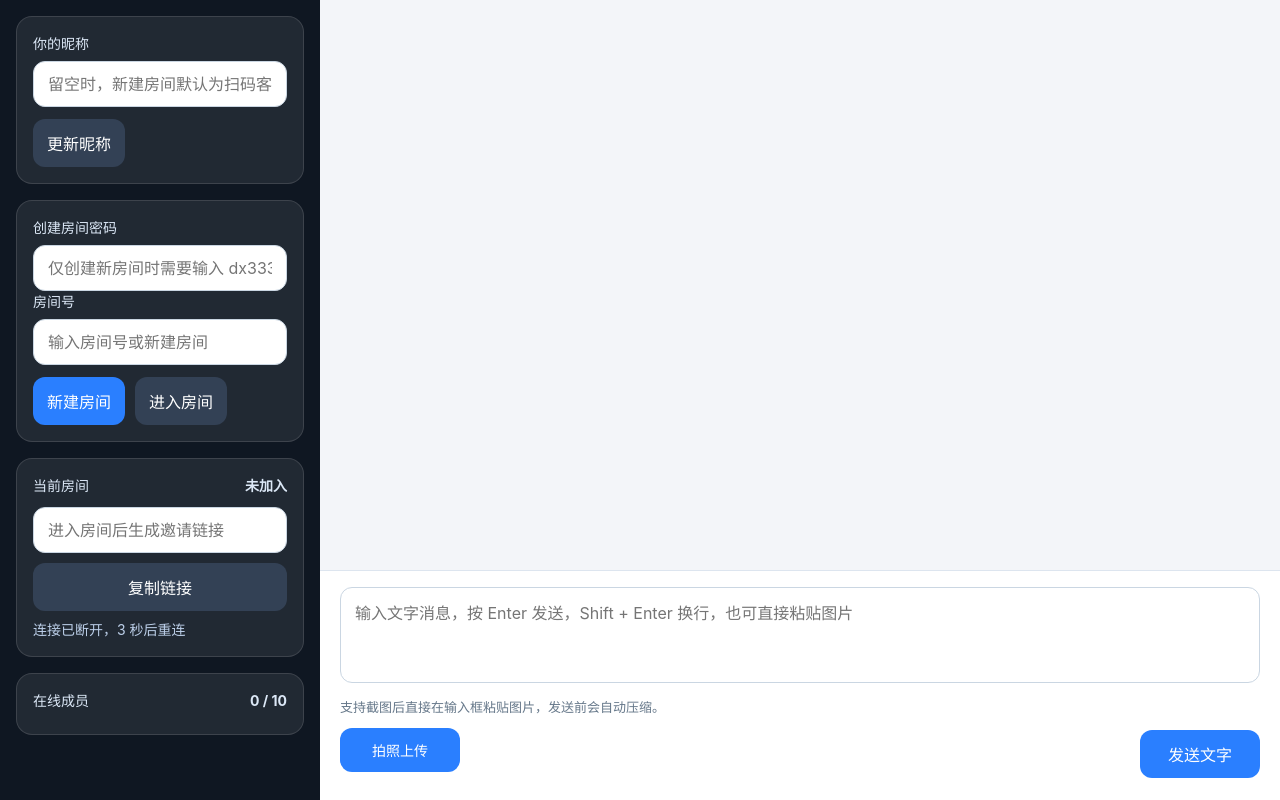
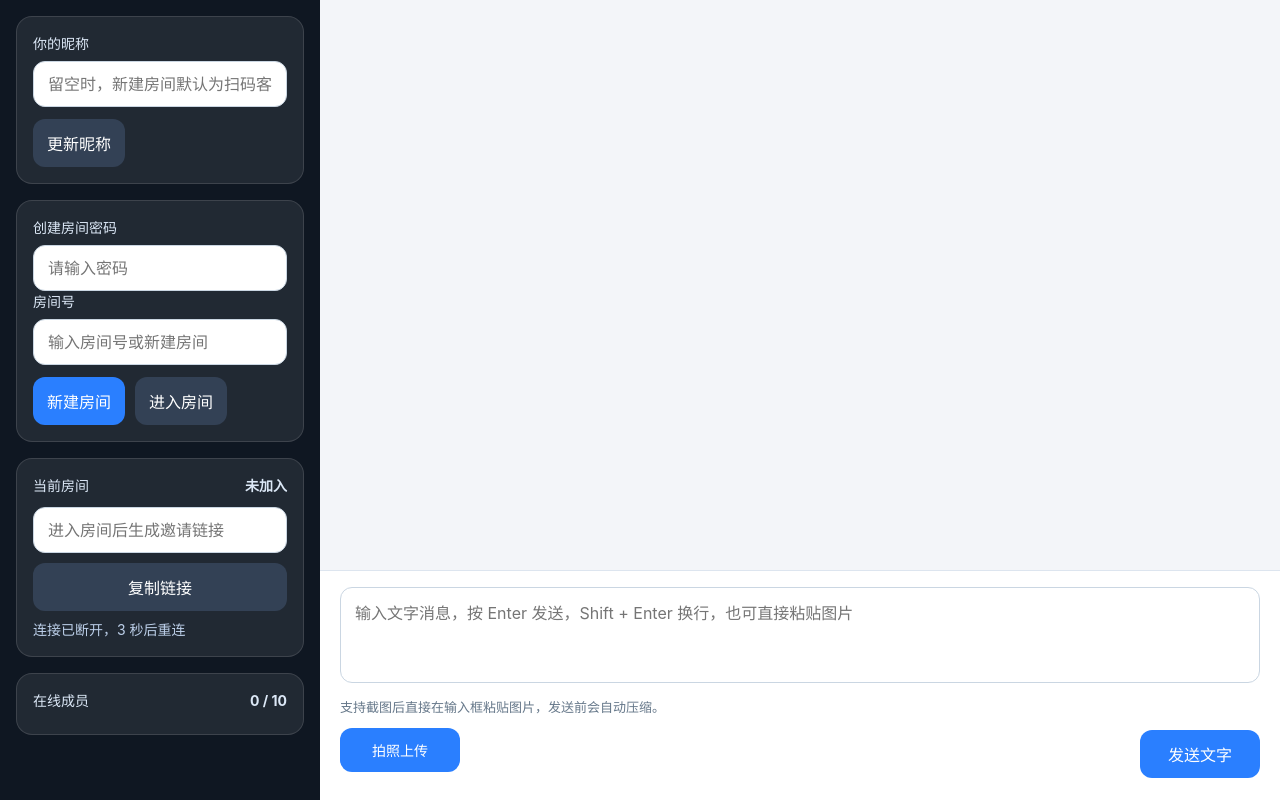
Before and after one commit to tztmr/private_chat, a website: page public/index.html in a window 1280 px wide. Drawn offline with Linux system fonts and the light colour scheme.

Commit message:
chore: change password input placeholder text

```diff
--- a/public/index.html
+++ b/public/index.html
@@ -19,7 +19,7 @@
 
         <div id="roomCard" class="card">
           <label for="passwordInput">创建房间密码</label>
-          <input id="passwordInput" type="password" maxlength="50" placeholder="仅创建新房间时需要输入 dx333" />
+          <input id="passwordInput" type="password" maxlength="50" placeholder="请输入密码" />
           <label for="roomInput">房间号</label>
           <input id="roomInput" type="text" maxlength="8" placeholder="输入房间号或新建房间" />
           <div class="button-row">
```
